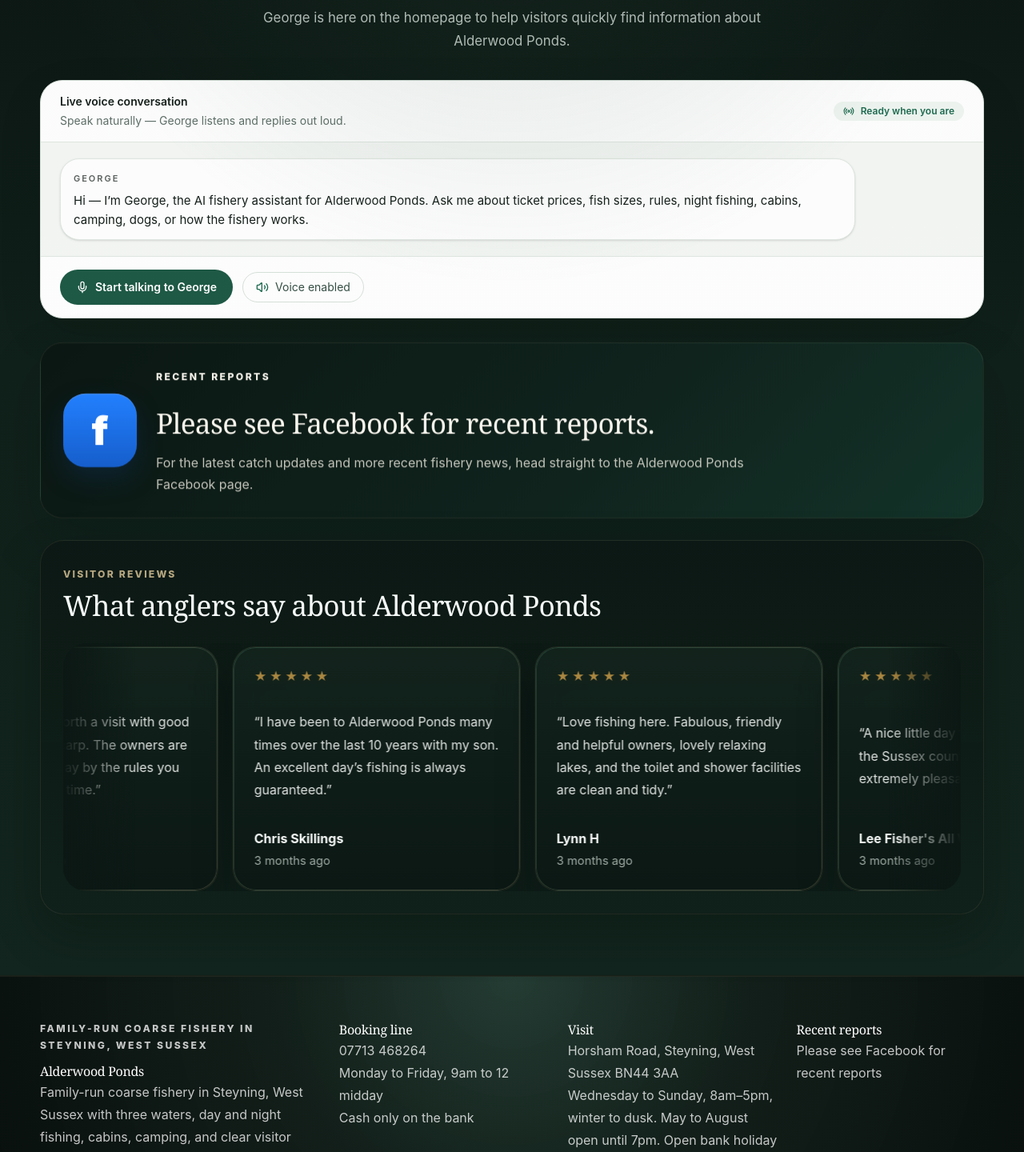
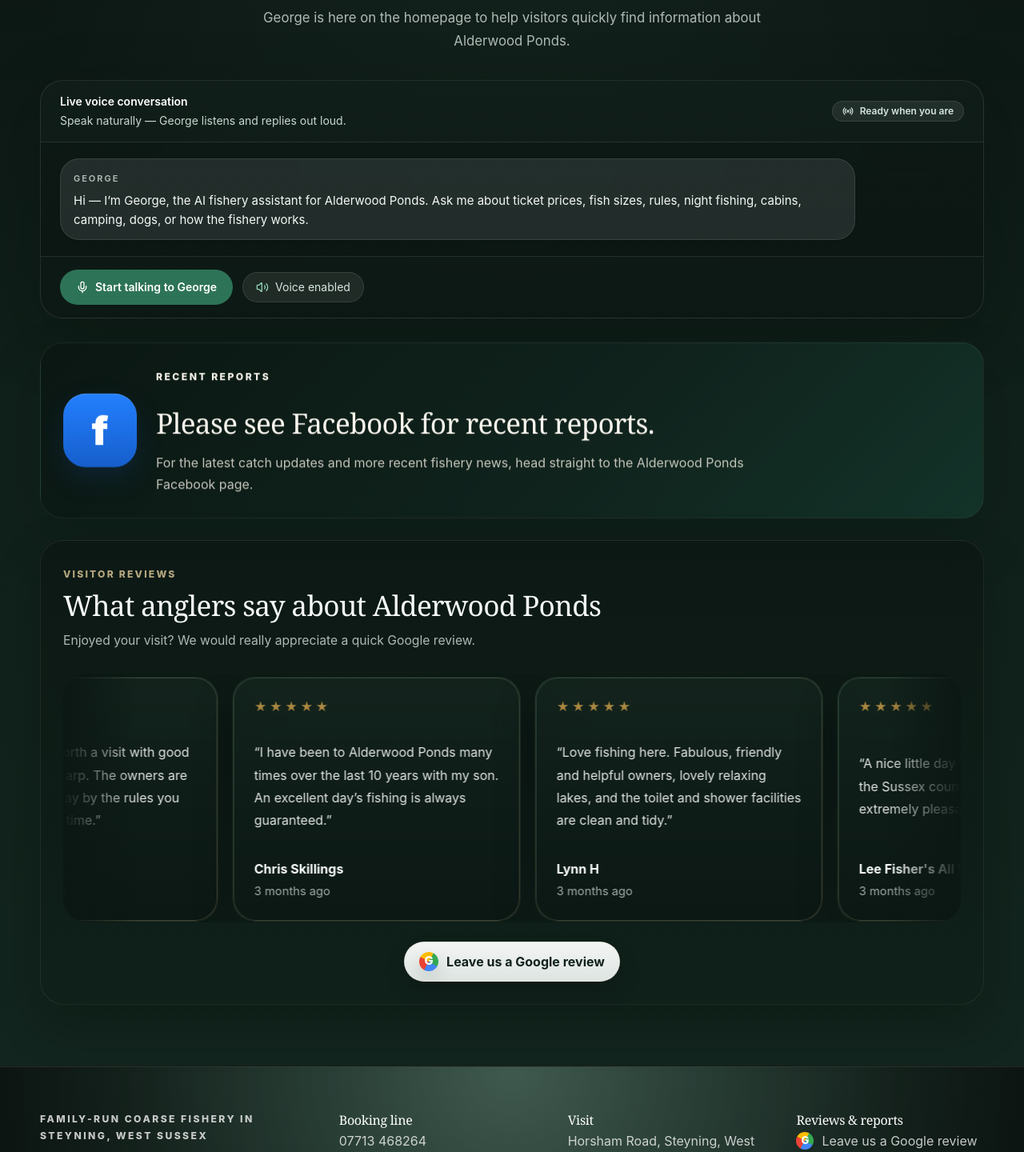
Before and after one commit to Guardx12/alderwood-ponds, a Next.js app: page / in a window 1280 px wide. Shown: the part 1356-2796 px from the top of the page at 80% size. Built offline with nearby package versions, Linux system fonts and the light colour scheme.

Commit message:
Add files via upload

```diff
--- a/app/globals.css
+++ b/app/globals.css
@@ -24,7 +24,7 @@
   color: var(--text);
   font-family: Inter, Arial, Helvetica, sans-serif;
   background:
-    radial-gradient(circle at top, rgba(214, 225, 218, 0.95) 0%, rgba(201, 214, 206, 0.92) 26%, rgba(179, 194, 185, 0.85) 46%, rgba(237, 242, 239, 0.96) 100%);
+    radial-gradient(circle at top, rgba(179, 194, 186, 0.94) 0%, rgba(161, 176, 169, 0.95) 24%, rgba(140, 156, 148, 0.94) 48%, rgba(119, 135, 127, 0.96) 100%);
 }
 a { color: inherit; text-decoration: none; }
 img { max-width: 100%; }
@@ -285,12 +285,13 @@
 .report-card,
 .george-feature-card,
 .map-card-shell {
-  background: linear-gradient(180deg, rgba(248,250,249,0.95) 0%, rgba(238,243,240,0.94) 100%);
-  backdrop-filter: blur(10px);
-  border: 1px solid rgba(15, 33, 28, 0.08);
+  background: linear-gradient(180deg, rgba(226, 234, 229, 0.24) 0%, rgba(202, 214, 207, 0.20) 100%);
+  backdrop-filter: blur(18px) saturate(120%);
+  -webkit-backdrop-filter: blur(18px) saturate(120%);
+  border: 1px solid rgba(243, 248, 245, 0.28);
   border-radius: 30px;
-  box-shadow: var(--shadow);
-  transition: transform .28s ease, box-shadow .28s ease, border-color .28s ease;
+  box-shadow: 0 22px 54px rgba(7, 17, 14, 0.10);
+  transition: transform .28s ease, box-shadow .28s ease, border-color .28s ease, background .28s ease;
   animation: fade-up .7s ease both;
 }
 .info-card,
@@ -306,8 +307,8 @@
 .contact-list p,
 .feature-copy p,
 .george-feature-card p { line-height: 1.8; color: var(--muted); }
-.feature { background: linear-gradient(180deg, rgba(250,252,250,0.98) 0%, rgba(236,242,238,0.98) 100%); }
-.info-card:hover, .panel:hover, .report-card:hover, .map-card-shell:hover { transform: translateY(-3px); box-shadow: 0 28px 70px rgba(7, 17, 14, 0.14); border-color: rgba(47, 108, 82, 0.18); }
+.feature { background: linear-gradient(180deg, rgba(236, 242, 238, 0.30) 0%, rgba(213, 223, 217, 0.24) 100%); }
+.info-card:hover, .panel:hover, .report-card:hover, .map-card-shell:hover { transform: translateY(-3px); box-shadow: 0 28px 70px rgba(7, 17, 14, 0.14); border-color: rgba(244, 249, 246, 0.42); background: linear-gradient(180deg, rgba(236, 242, 238, 0.30) 0%, rgba(216, 226, 220, 0.26) 100%); }
 .feature-copy h2,
 .panel h2,
 .panel h3,
@@ -375,8 +376,10 @@
   gap: 12px;
   padding: 14px 16px;
   border-radius: 18px;
-  background: #f5f8f5;
-  border: 1px solid rgba(15, 33, 28, 0.07);
+  background: linear-gradient(180deg, rgba(240, 245, 242, 0.22) 0%, rgba(220, 230, 224, 0.16) 100%);
+  border: 1px solid rgba(245, 249, 247, 0.22);
+  backdrop-filter: blur(10px);
+  -webkit-backdrop-filter: blur(10px);
 }
 .tick {
   width: 28px;
@@ -407,8 +410,9 @@
 .site-footer {
   margin-top: 0;
   padding: 54px 0 72px;
-  border-top: 1px solid rgba(198, 180, 138, 0.10);
-  background: radial-gradient(circle at top, rgba(28,53,44,.96) 0%, rgba(14,26,21,.98) 42%, rgba(8,15,13,1) 100%);
+  border-top: 1px solid rgba(255, 255, 255, 0.10);
+  background:
+    radial-gradient(circle at top, rgba(46, 74, 62, 0.78) 0%, rgba(30, 52, 43, 0.90) 34%, rgba(15, 28, 23, 0.96) 68%, rgba(8, 15, 13, 1) 100%);
 }
 .site-footer h3,
 .site-footer h4 { margin-top: 0; color: #fff; }
@@ -778,3 +782,64 @@
 .facebook-feature-card:hover, .review-card:hover {
   transform: translateY(-3px);
 }
+
+
+.google-logo-badge {
+  display: inline-flex;
+  align-items: center;
+  justify-content: center;
+  width: 24px;
+  height: 24px;
+  border-radius: 999px;
+  background: conic-gradient(from 210deg, #ea4335 0 25%, #fbbc05 25% 50%, #34a853 50% 75%, #4285f4 75% 100%);
+  color: #fff;
+  font-weight: 800;
+  font-size: 0.92rem;
+  box-shadow: 0 8px 20px rgba(7, 17, 14, 0.12);
+}
+.google-logo-badge.small {
+  width: 22px;
+  height: 22px;
+  font-size: 0.82rem;
+}
+.google-review-link {
+  display: inline-flex;
+  align-items: center;
+  gap: 10px;
+  padding: 12px 18px;
+  border-radius: 999px;
+  background: linear-gradient(180deg, rgba(248,250,249,0.98) 0%, rgba(233,239,236,0.95) 100%);
+  border: 1px solid rgba(198, 180, 138, 0.16);
+  color: #10211b;
+  font-weight: 700;
+  box-shadow: 0 14px 28px rgba(3, 10, 8, 0.14);
+  transition: transform .22s ease, box-shadow .22s ease, border-color .22s ease;
+}
+.google-review-link:hover {
+  transform: translateY(-2px);
+  box-shadow: 0 18px 34px rgba(3, 10, 8, 0.18);
+  border-color: rgba(198, 180, 138, 0.28);
+}
+.review-cta-row {
+  display: flex;
+  justify-content: center;
+  margin-top: 6px;
+}
+.homepage-review-heading p {
+  margin: 12px 0 0;
+  color: rgba(221, 231, 226, 0.78);
+  font-size: 0.98rem;
+  line-height: 1.7;
+}
+.footer-link-stack {
+  display: grid;
+  gap: 12px;
+}
+.footer-brand-link {
+  display: inline-flex;
+  align-items: center;
+  gap: 10px;
+}
+.footer-brand-link:hover {
+  color: #fff;
+}
--- a/app/layout.tsx
+++ b/app/layout.tsx
@@ -3,7 +3,31 @@
 import "./globals.css"
 import { SiteFooter, SiteHeader } from "@/components/layout"
 import { HomeChatBubble } from "@/components/home-chat-bubble"
-import { site } from "@/components/site-data"
+import { site, reviews } from "@/components/site-data"
+
+
+const localBusinessSchema = {
+  "@context": "https://schema.org",
+  "@type": "SportsActivityLocation",
+  name: site.name,
+  description: site.description,
+  telephone: site.phone,
+  address: {
+    "@type": "PostalAddress",
+    streetAddress: "Horsham Road",
+    addressLocality: "Steyning",
+    addressRegion: "West Sussex",
+    postalCode: "BN44 3AA",
+    addressCountry: "GB",
+  },
+  aggregateRating: {
+    "@type": "AggregateRating",
+    ratingValue: "4.9",
+    reviewCount: String(reviews.length),
+    bestRating: "5",
+    worstRating: "1",
+  },
+}
 
 export const metadata: Metadata = {
   title: {
@@ -17,6 +41,7 @@
   return (
     <html lang="en">
       <body>
+        <script type="application/ld+json" suppressHydrationWarning dangerouslySetInnerHTML={{ __html: JSON.stringify(localBusinessSchema) }} />
         <SiteHeader />
         {children}
         <HomeChatBubble />
--- a/app/page.tsx
+++ b/app/page.tsx
@@ -104,8 +104,15 @@
             <div className="homepage-review-heading">
               <span>Visitor reviews</span>
               <h3>What anglers say about Alderwood Ponds</h3>
+              <p>Enjoyed your visit? We would really appreciate a quick Google review.</p>
             </div>
             <ReviewMarquee compact />
+            <div className="review-cta-row">
+              <a href={site.googleReviewUrl} target="_blank" rel="noreferrer" className="google-review-link">
+                <span className="google-logo-badge" aria-hidden="true">G</span>
+                <span>{site.googleReviewsLabel}</span>
+              </a>
+            </div>
           </div>
         </div>
       </section>
--- a/components/george-live-assistant.tsx
+++ b/components/george-live-assistant.tsx
@@ -508,19 +508,19 @@
       </div>
 
       <div className={`${isHomepage ? "grid gap-6" : "grid gap-6 lg:grid-cols-[1.2fr_0.8fr]"}`}>
-        <div className="overflow-hidden rounded-[28px] border border-[#D8E2DB] bg-white shadow-[0_20px_60px_rgba(10,24,19,0.08)]">
-          <div className="flex items-center justify-between border-b border-[#E1E8E2] px-5 py-4 sm:px-6">
+        <div className={isHomepage ? "overflow-hidden rounded-[28px] border border-white/10 bg-[linear-gradient(180deg,rgba(17,31,26,0.76)_0%,rgba(13,24,20,0.90)_100%)] shadow-[0_24px_80px_rgba(7,14,12,0.28)] backdrop-blur-xl" : "overflow-hidden rounded-[28px] border border-[#D8E2DB] bg-white shadow-[0_20px_60px_rgba(10,24,19,0.08)]"}>
+          <div className={isHomepage ? "flex items-center justify-between border-b border-white/10 px-5 py-4 sm:px-6" : "flex items-center justify-between border-b border-[#E1E8E2] px-5 py-4 sm:px-6"}>
             <div>
-              <p className="text-sm font-semibold text-[#15201B]">Live voice conversation</p>
-              <p className="mt-1 text-sm text-[#5E6F68]">Speak naturally — George listens and replies out loud.</p>
+              <p className={isHomepage ? "text-sm font-semibold text-white" : "text-sm font-semibold text-[#15201B]"}>Live voice conversation</p>
+              <p className={isHomepage ? "mt-1 text-sm text-[#C8D8D0]" : "mt-1 text-sm text-[#5E6F68]"}>Speak naturally — George listens and replies out loud.</p>
             </div>
-            <div className="inline-flex items-center gap-2 rounded-full bg-[#EFF6F1] px-3 py-1 text-xs font-semibold text-[#1E6B51]">
+            <div className={isHomepage ? "inline-flex items-center gap-2 rounded-full border border-white/10 bg-white/8 px-3 py-1 text-xs font-semibold text-[#D6E6DF]" : "inline-flex items-center gap-2 rounded-full bg-[#EFF6F1] px-3 py-1 text-xs font-semibold text-[#1E6B51]"}>
               <Radio className="h-3.5 w-3.5" />
               {statusText}
             </div>
           </div>
 
-          <div ref={scrollRef} className="max-h-[520px] space-y-4 overflow-y-auto bg-[#F4F7F4] px-5 py-5 sm:px-6">
+          <div ref={scrollRef} className={isHomepage ? "max-h-[520px] space-y-4 overflow-y-auto bg-[linear-gradient(180deg,rgba(11,21,18,0.48)_0%,rgba(8,16,13,0.32)_100%)] px-5 py-5 sm:px-6" : "max-h-[520px] space-y-4 overflow-y-auto bg-[#F4F7F4] px-5 py-5 sm:px-6"}>
             {messages.map((message) => {
               const isAssistant = message.role !== "user"
               return (
@@ -528,8 +528,12 @@
                   key={message.id}
                   className={`max-w-[88%] rounded-3xl px-4 py-3 text-sm leading-6 shadow-sm sm:text-[15px] ${
                     isAssistant
-                      ? "mr-auto bg-white text-[#15201B] border border-[#E1E8E2]"
-                      : "ml-auto bg-[#1E5A46] text-white"
+                      ? isHomepage
+                        ? "mr-auto border border-white/10 bg-[rgba(236,244,240,0.10)] text-[#F4F8F6]"
+                        : "mr-auto bg-white text-[#15201B] border border-[#E1E8E2]"
+                      : isHomepage
+                        ? "ml-auto bg-[#2A6A51] text-white"
+                        : "ml-auto bg-[#1E5A46] text-white"
                   }`}
                 >
                   <p className="mb-1 text-[11px] font-semibold uppercase tracking-[0.18em] opacity-70">
@@ -541,12 +545,12 @@
             })}
           </div>
 
-          <div className="flex flex-wrap items-center gap-3 border-t border-[#E1E8E2] px-5 py-4 sm:px-6">
+          <div className={isHomepage ? "flex flex-wrap items-center gap-3 border-t border-white/10 px-5 py-4 sm:px-6" : "flex flex-wrap items-center gap-3 border-t border-[#E1E8E2] px-5 py-4 sm:px-6"}>
             {connectionState !== "connected" ? (
               <button
                 onClick={startConversation}
                 disabled={!canStart}
-                className="inline-flex items-center gap-2 rounded-full bg-[#1E5A46] px-5 py-3 text-sm font-semibold text-white transition hover:bg-[#174838] disabled:cursor-not-allowed disabled:opacity-60"
+                className={isHomepage ? "inline-flex items-center gap-2 rounded-full bg-[#2D7357] px-5 py-3 text-sm font-semibold text-white transition hover:bg-[#235844] disabled:cursor-not-allowed disabled:opacity-60" : "inline-flex items-center gap-2 rounded-full bg-[#1E5A46] px-5 py-3 text-sm font-semibold text-white transition hover:bg-[#174838] disabled:cursor-not-allowed disabled:opacity-60"}
               >
                 {connectionState === "connecting" ? (
                   <>
@@ -563,21 +567,21 @@
             ) : (
               <button
                 onClick={stopConversation}
-                className="inline-flex items-center gap-2 rounded-full bg-[#13211C] px-5 py-3 text-sm font-semibold text-white transition hover:bg-[#0B1512]"
+                className={isHomepage ? "inline-flex items-center gap-2 rounded-full bg-[#101C18] px-5 py-3 text-sm font-semibold text-white transition hover:bg-[#0B1512]" : "inline-flex items-center gap-2 rounded-full bg-[#13211C] px-5 py-3 text-sm font-semibold text-white transition hover:bg-[#0B1512]"}
               >
                 <PhoneOff className="h-4 w-4" />
                 End conversation
               </button>
             )}
 
-            <div className="inline-flex items-center gap-2 rounded-full border border-[#D8E2DB] bg-white px-4 py-2 text-sm text-[#365046]">
-              <Volume2 className="h-4 w-4 text-[#1E6B51]" />
+            <div className={isHomepage ? "inline-flex items-center gap-2 rounded-full border border-white/10 bg-white/8 px-4 py-2 text-sm text-[#D6E6DF]" : "inline-flex items-center gap-2 rounded-full border border-[#D8E2DB] bg-white px-4 py-2 text-sm text-[#365046]"}>
+              <Volume2 className={isHomepage ? "h-4 w-4 text-[#8FD2B2]" : "h-4 w-4 text-[#1E6B51]"} />
               Voice enabled
             </div>
 
             {isModelSpeaking ? (
-              <div className="inline-flex items-center gap-2 rounded-full border border-[#D8E2DB] bg-white px-4 py-2 text-sm text-[#365046]">
-                <Loader2 className="h-4 w-4 animate-spin text-[#1E6B51]" />
+              <div className={isHomepage ? "inline-flex items-center gap-2 rounded-full border border-white/10 bg-white/8 px-4 py-2 text-sm text-[#D6E6DF]" : "inline-flex items-center gap-2 rounded-full border border-[#D8E2DB] bg-white px-4 py-2 text-sm text-[#365046]"}>
+                <Loader2 className={isHomepage ? "h-4 w-4 animate-spin text-[#8FD2B2]" : "h-4 w-4 animate-spin text-[#1E6B51]"} />
                 George is speaking
               </div>
             ) : null}
--- a/components/layout.tsx
+++ b/components/layout.tsx
@@ -54,12 +54,17 @@
           <p>{site.hours}</p>
         </div>
         <div>
-          <h4>Recent reports</h4>
-          <p>
-            <a href={site.facebookUrl ?? "https://www.facebook.com/profile.php?id=100063585396887&locale=en_GB"} target="_blank" rel="noreferrer">
-              Please see Facebook for recent reports
+          <h4>Reviews & reports</h4>
+          <div className="footer-link-stack">
+            <a href={site.googleReviewUrl} target="_blank" rel="noreferrer" className="footer-brand-link">
+              <span className="google-logo-badge small" aria-hidden="true">G</span>
+              <span>{site.googleReviewsLabel}</span>
             </a>
-          </p>
+            <a href={site.facebookUrl ?? "https://www.facebook.com/profile.php?id=100063585396887&locale=en_GB"} target="_blank" rel="noreferrer" className="footer-brand-link">
+              <span className="facebook-mini-logo" aria-hidden="true">f</span>
+              <span>Please see Facebook for recent reports</span>
+            </a>
+          </div>
         </div>
       </div>
     </footer>
--- a/components/site-data.ts
+++ b/components/site-data.ts
@@ -17,6 +17,8 @@
   hours: "Wednesday to Sunday, 8am–5pm, winter to dusk. May to August open until 7pm. Open bank holiday Mondays.",
   payment: "Cash only on the bank",
   facebookUrl: "https://www.facebook.com/profile.php?id=100063585396887&locale=en_GB",
+  googleReviewUrl: "https://www.google.com/search?q=alderwood+ponds%2C+fishing%2C+cabins+%26+camping+hookups+reviews#lrd=0x4875965efaa970c5:0x7c57799adaadd918,3,,,,",
+  googleReviewsLabel: "Leave us a Google review",
 }
 
 export const fishSizes = [
```
